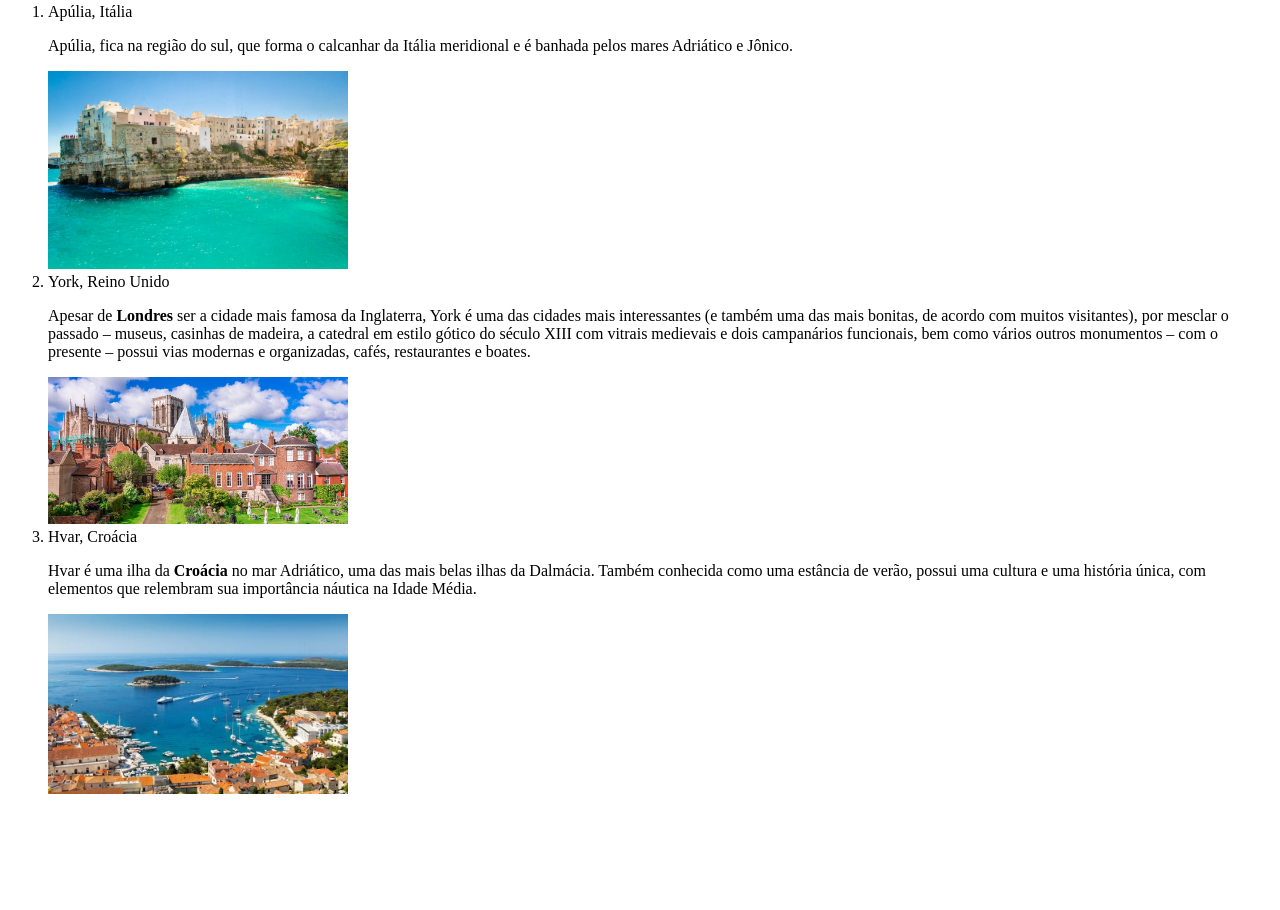
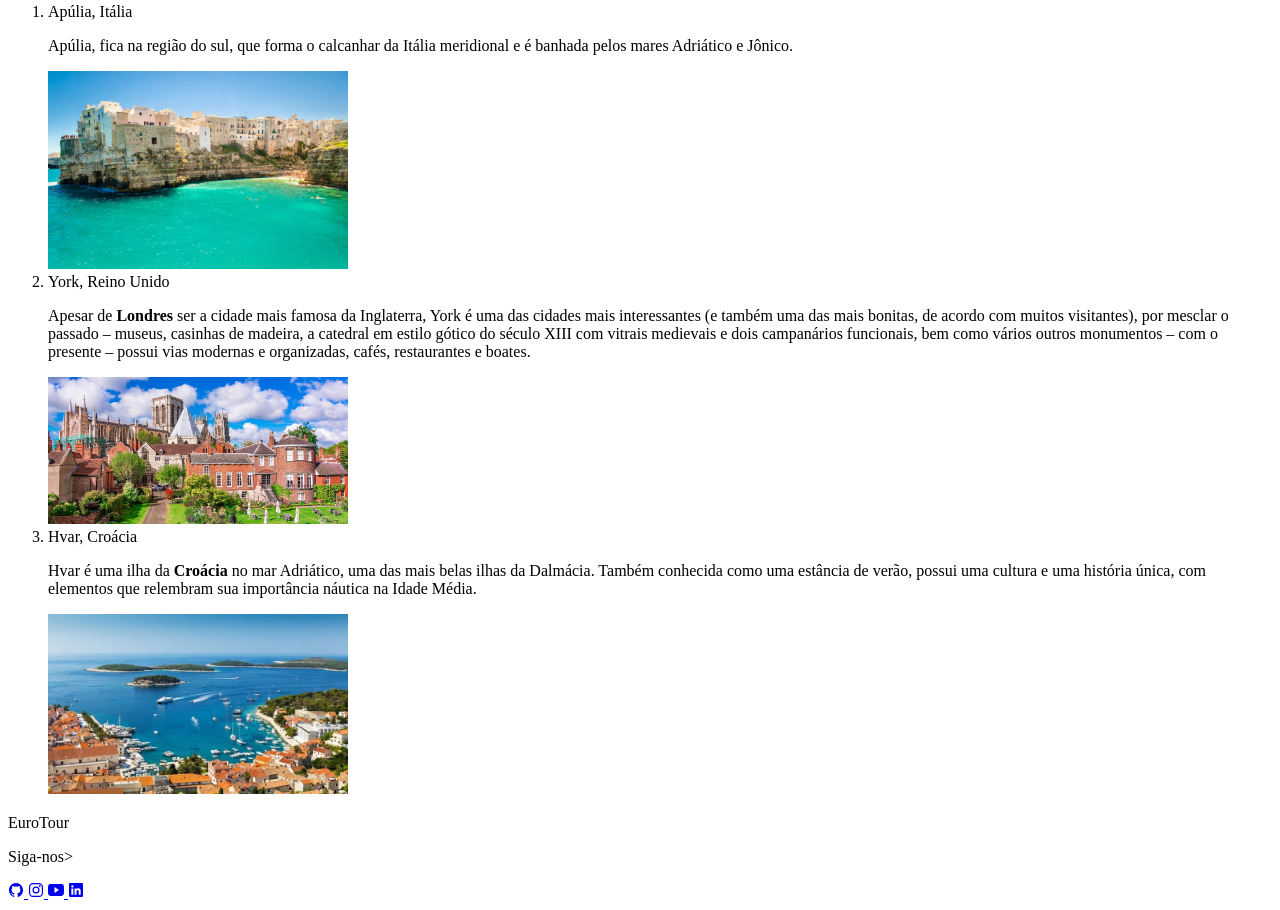
Before and after one commit to LariVital/Projetos-Proz, a plain HTML site: page index.html in a window 1280 px wide. Shown: the part 341-1251 px from the top of the page. Before the commit the page ends 1155 px from the top, so only its background shows below. Drawn offline with nearby package versions, Linux system fonts and the light colour scheme.

Commit message:
adicicao do footer

```diff
--- a/index.html
+++ b/index.html
@@ -1,6 +1,11 @@
 <!DOCTYPE html>
 <html lang="en">
 <head>
+    <link rel="preconnect" href="https://fonts.googleapis.com" />
+    <link rel="preconnect" href="https://fonts.gstatic.com" crossorigin />
+    <link
+      href="https://fonts.googleapis.com/css2?family=Inter:wght@400;500&display=swap"
+      rel="stylesheet">
     <meta charset="UTF-8">
     <meta name="viewport" content="width=device-width, initial-scale=1.0">
     <title>Document</title>
@@ -18,28 +23,59 @@
             </nav>
         </a>
     </header>
+    <main>
+
         <h1>Bem-Vindo a EuroTour</h1>
         <h2>Sobre nós</h2>
         <p>Bem-vindo à Eurotour, a agência de turismo que vai te levar a descobrir os segredos escondidos da Europa. Nossa missão é mostrar a você pontos turísticos pouco conhecidos, fugindo do comum e proporcionando experiências únicas. Com roteiros personalizados e exclusivos, nossa equipe está pronta para te guiar por uma jornada inesquecível, explorando os encantos escondidos do continente europeu. Junte-se a nós e descubra um novo lado da Europa com a Eurotour. </p>
 
         <h2>Sinta um pouco da experiência EuroTour</h2>
         <section>
+            <article>
+
                 <ol>
                     <li>Apúlia, Itália
                         <p>Apúlia, fica na região do sul, que forma o calcanhar da Itália meridional e é banhada pelos mares Adriático e Jônico.</p>
                         <img src="Apulia.jpg" width="300rem" alt="Apúia,Itália">
                     </li>
+
                 <li>York, Reino Unido
                     <p>Apesar de <strong>Londres</strong> ser a cidade mais famosa da Inglaterra, York é uma das cidades mais interessantes (e também uma das mais bonitas, de acordo com muitos visitantes), por mesclar o passado – museus, casinhas de madeira, a catedral em estilo gótico do século XIII com vitrais medievais e dois campanários funcionais, bem como vários outros monumentos – com o presente – possui vias modernas e organizadas, cafés, restaurantes e boates.</p>
                     <img src="york.jpeg" width="300rem" alt="York, Reino Unido">
                 </li>
+
                 <li>Hvar, Croácia
                     <p>Hvar é uma ilha da <strong>Croácia</strong> no mar Adriático, uma das mais belas ilhas da Dalmácia. Também conhecida como uma estância de verão, possui uma cultura e uma história única, com elementos que relembram sua importância náutica na Idade Média.</p>
                     <img src="hvar.webp" width="300rem" alt="Hvar,Croácia">
                 </li>
+            </article>
         </ol>
     </section>
 
+</main>
+<footer>
+    <span>EuroTour</span>
 
+    <div id="social-links">
+        <p>Siga-nos></p>
+        <a href="https://github.com/LariVital" target="_blank">
+            <ion-icon name="logo-github"></ion-icon>
+        </a>
+
+        <a href="#" target="_blank">
+          <ion-icon name="logo-instagram"></ion-icon>
+        </a>
+
+        <a href="#" target="_blank">
+          <ion-icon name="logo-youtube"></ion-icon>
+        </a>
+
+        <a href="https://www.linkedin.com/in/larissavital/" target="_blank">
+          <ion-icon name="logo-linkedin"></ion-icon>
+        </a>
+      </div>
+</footer>
 </body>
+<script type="module" src="https://unpkg.com/ionicons@7.1.0/dist/ionicons/ionicons.esm.js"></script>
+<script nomodule src="https://unpkg.com/ionicons@7.1.0/dist/ionicons/ionicons.js"></script>
 </html>
```
Lines whose indentation alone changed are shown as unchanged.
